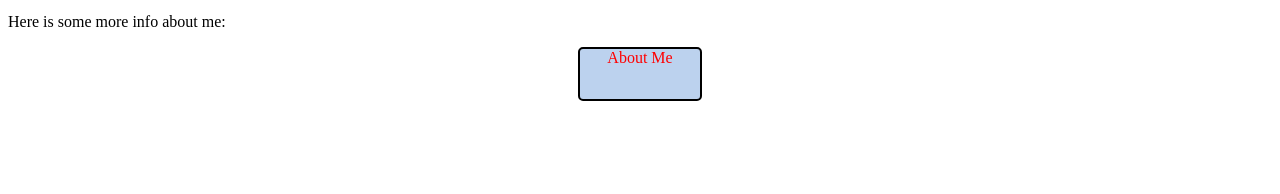
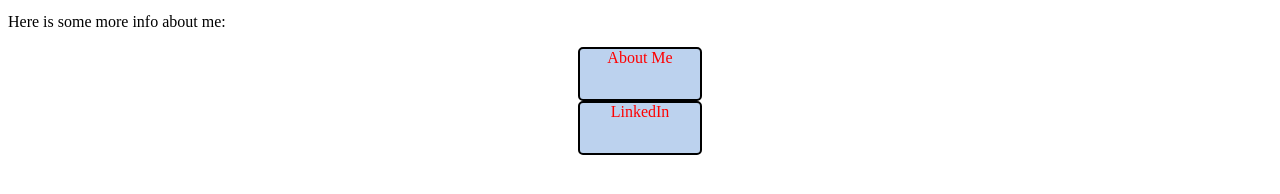
Before and after one commit to patfolan/patfolan.github.io, a plain HTML site: page index.html in a window 1280 px wide. Shown: the part 234-428 px from the top of the page. Drawn offline with Linux system fonts and the light colour scheme.

Commit message:
Edits to index.html

```diff
--- a/index.html
+++ b/index.html
@@ -10,7 +10,11 @@
 	<p> Hello my name is Patrick Folan and I am a currently a technical marketing student at StartUp Institute Boston. My hobbies include outdoor sports and watching my favorite Boston sports teams. Go Sox!</p>
 	<p> Here is some more info about me:</p>
 	<div>
-	<a href="http://about.me/patrick_folan"> About Me </a>
+		<a href="http://about.me/patrick_folan"> About Me </a>
+	</div>
+	<div>
+		<a href="http://linkedin.com/in/patrickfolan"> LinkedIn </a>
 	</div>
 
+
 </html>
```
